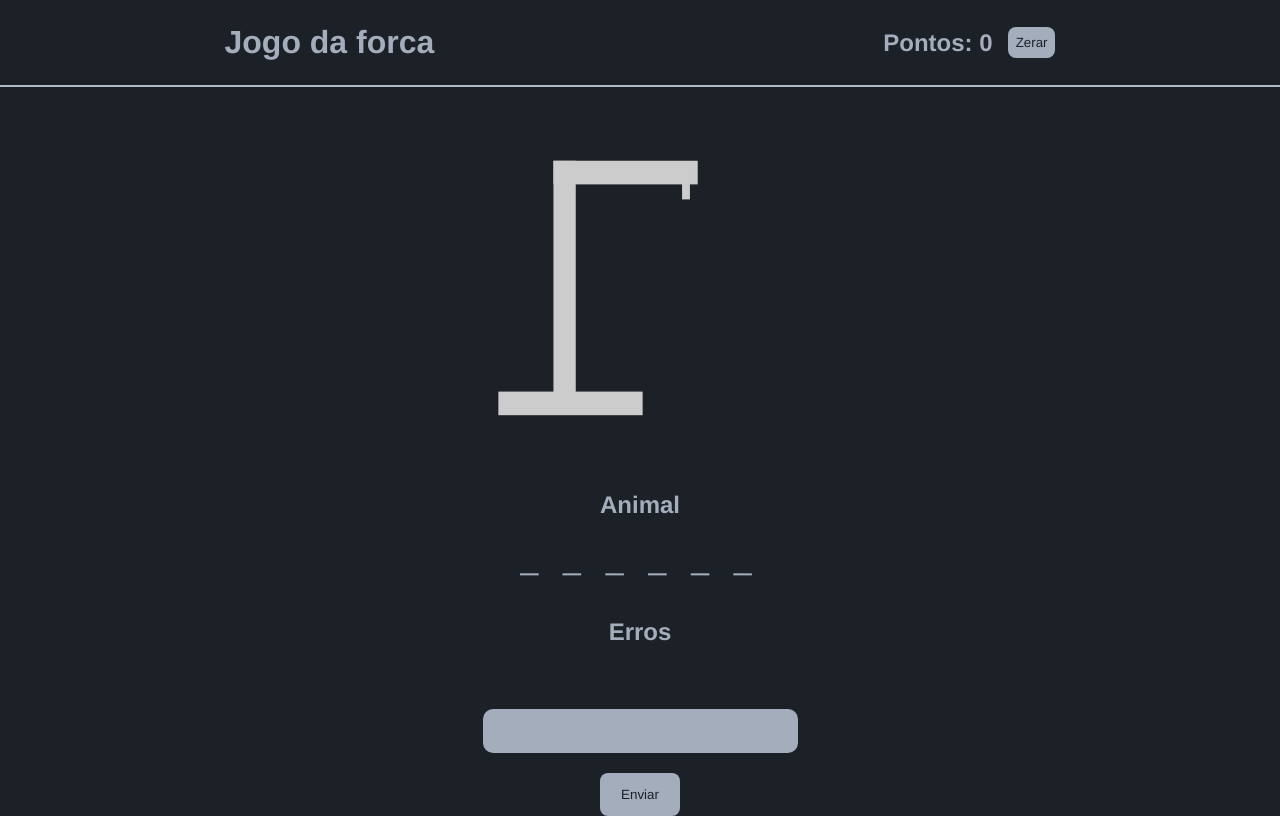
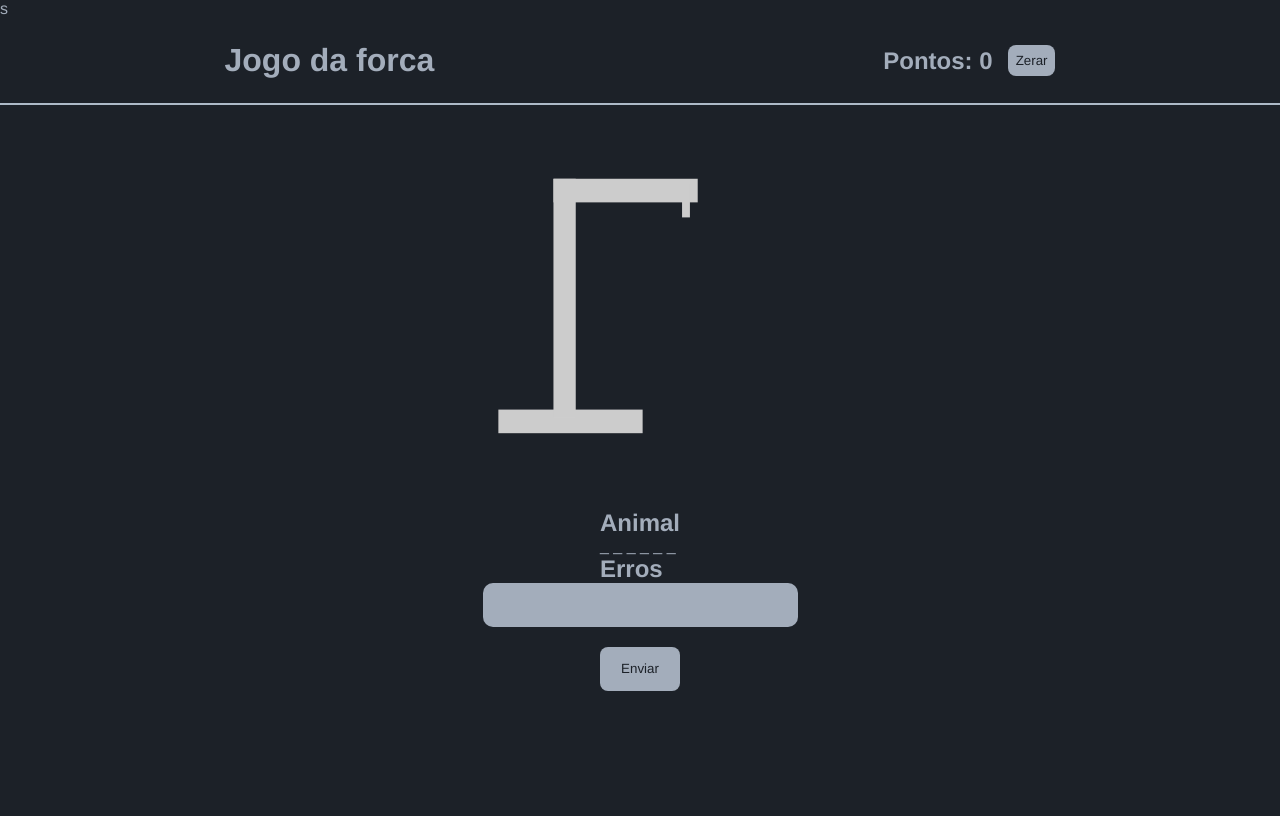
Before and after one commit to Filipelaw45/jogo-forca, a plain HTML site: page index.html in a window 1280 px wide. Drawn offline with Linux system fonts and the light colour scheme.

Commit message:
correção layout

```diff
--- a/index.html
+++ b/index.html
@@ -1,4 +1,4 @@
-<!DOCTYPE html>
+<!DOCTYPE html>s
 <html lang="pt-BR">
 <head>
     <meta charset="UTF-8">
@@ -23,11 +23,11 @@
         </div>
 
         <div>
-            <div><h2 class="center">Animal</h2></div>
-            <div id="palavra" class="letras-forca"></div>
+            <div><h2 class="texto-formato ">Animal</h2></div>
+            <div id="palavra" class="texto-formato letra"></div>
 
-            <div><h2 class="center">Erros</h2></div>
-            <div id="erradas" class="letras-forca">.</div>
+            <div><h2 class="texto-formato ">Erros</h2></div>
+            <div id="erradas" class="texto-formato letra">.</div>
         </div>
 
         <div class="inputs">
```
